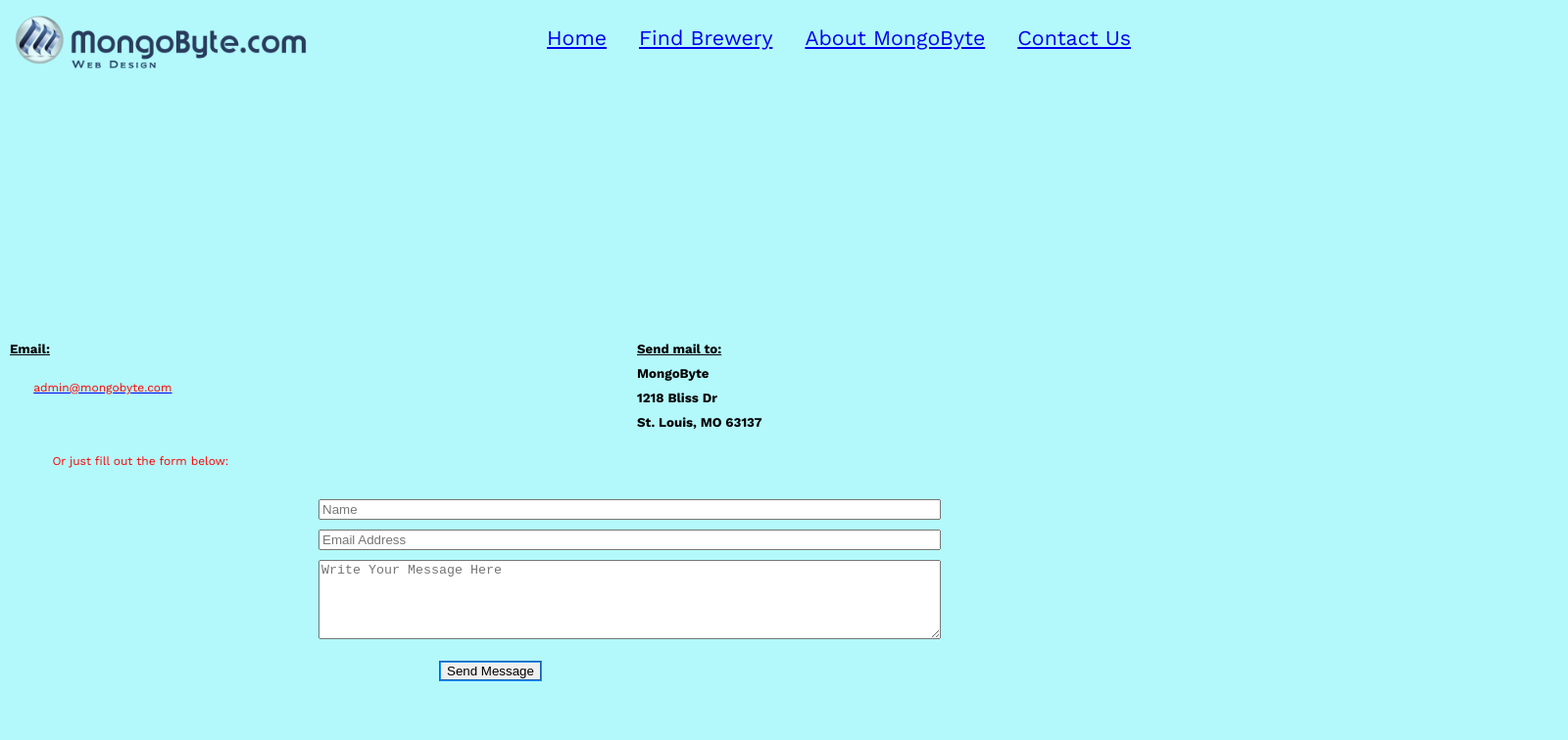
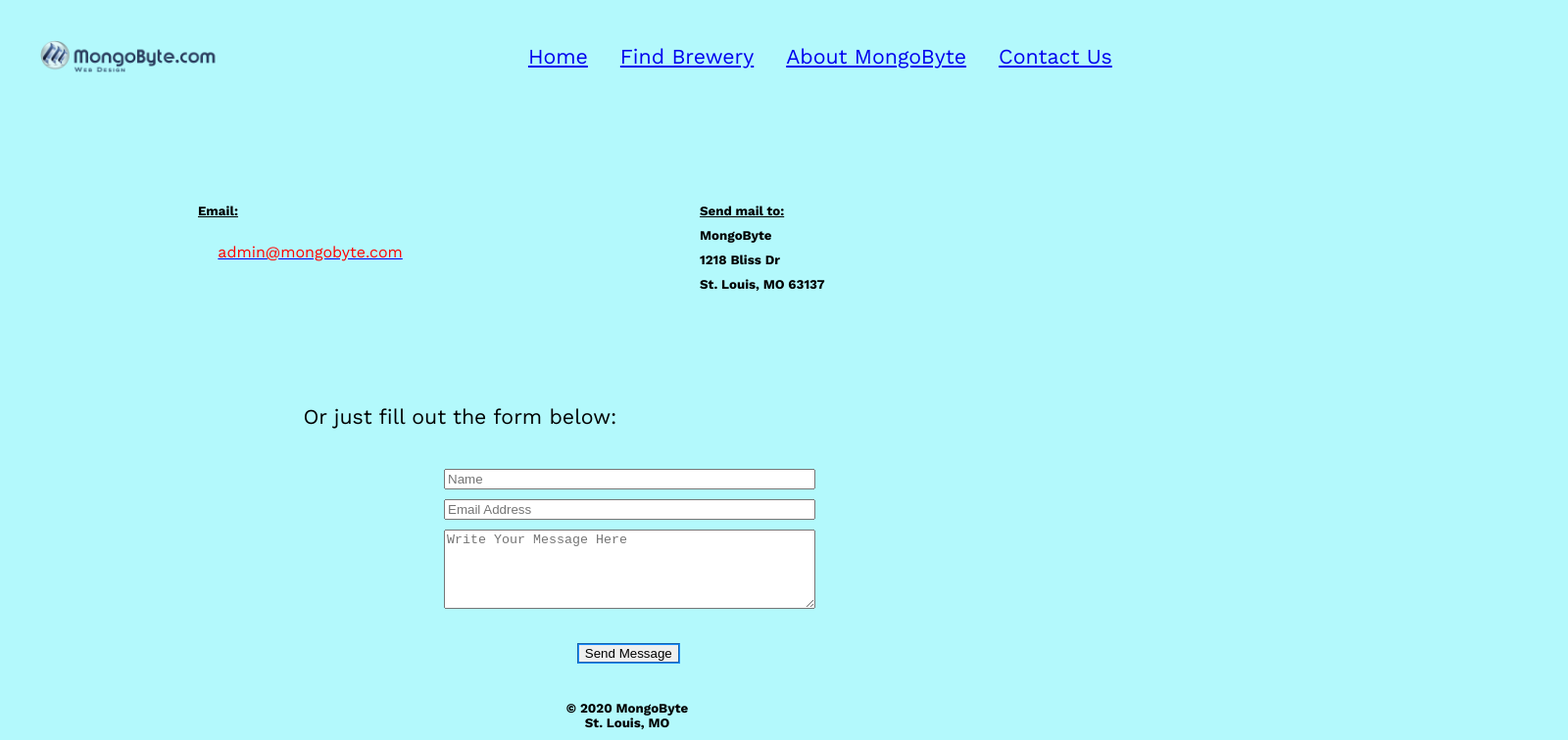
Before and after one commit to dlawrie63137/Breweries, a React (Create React App) app in the folder client/: page /contact in a window 1280 px wide. Shown: the top 756 px of the page at 98% size, 1600 px wide, since content can reach past the window. Built offline with nearby package versions, Linux system fonts and the light colour scheme.

Commit message:
finished responsive contact

```diff
--- a/client/src/containers/Contact/Contact.css
+++ b/client/src/containers/Contact/Contact.css
@@ -12,7 +12,9 @@
   .col-3 {
       float: left;
       margin-bottom: 20%;
-      width: 25%;
+      margin-left: 5%;
+      margin-right: 0%;
+      width: 30%;
   }
 
   .col-4 {
@@ -21,7 +23,7 @@
 
   .col-9 {
       float: right;
-      width: 75%;
+      width: 50%;
   }
 
   .col-12 {
@@ -29,8 +31,74 @@
   }
 
   .foot {
+      margin-left: 0%;
       margin-top: 25%;
       width: 100%;
   }
 
-  /* For Laptop */
+  /* For Tablet */
+  @media only screen and (min-width: 600px) and (max-width: 767px) {
+      .col-3 {
+          margin: 20px;
+          width: 30%;
+      }
+
+      .col-9 {
+          margin-right: 40px;
+          margin-top: 0px;
+      }
+
+      .foot {
+          margin-left: -10%;
+          margin-top:  30px;
+      }
+
+      .info {
+          margin-left:  120px;
+      }
+  }
+
+  /* For Large Tablet */
+  @media only screen and (min-width: 768px) and (max-width: 1023px) {
+      .col-3 {
+          margin: 30px;
+      }
+
+      .col-9 {
+          margin-right: 50px;;
+          margin-top: -50px;
+      }
+
+      .foot {
+          margin-left: -20%;
+          margin-top: 10%;
+      }
+
+      .info {
+          margin-left:  15%;
+      }
+  }
+
+  /* For Desktop and Laptop */
+  @media only screen and (min-width: 1024px) {
+      .col-3 {
+          margin: 2%;
+          width: 15%
+    }
+
+      .col-9 {
+          margin-left: 10%;
+          margin-top: -7%;
+          width: 90%
+    }
+
+      .foot {
+          margin-left: 0%;
+          margin-top: 2%;
+      }
+
+      .info {
+          margin-left:  15%;
+          margin-top: 7%;
+    }
+  }
--- a/client/src/containers/Contact/ContactForm/ContactForm.css
+++ b/client/src/containers/Contact/ContactForm/ContactForm.css
@@ -11,8 +11,8 @@
 
 .btn {
     margin-bottom: 1%;
-    margin-left: 35%;
-    margin-top: 1%;
+    margin-left: 32%;
+    margin-top: 2%;
 }
 
 .col-12 {
@@ -24,13 +24,82 @@
 }
 
 .form-group {
-    margin-left: 25%;
+    margin-left: 20%;
     padding: 5px;
     width: 100%;
+}
+
+.info {
+    margin-left:  5%;
 }
 
 p {
     padding: 15px;
 }
 
+/* For Tablet */
+@media only screen and (min-width: 640px) and (max-width: 767px) {
+    .btn {
+        margin-left: 28%;
+    }
+    .contactForm {
+         margin-top:  50px;
+    }
+
+    .form-group {
+        margin-left: 20%;
+        width: 60%;
+    }
+
+    li {
+        margin-right: 0%;
+    }
+}
+
 /* For Laptop */
+@media only screen and (min-width: 768px) and (max-width: 1023px) {
+    .btn {
+        margin-left: 13%;
+    }
+
+    .contactForm {
+        margin-left: 15%;
+        margin-top: 10%;
+    }
+
+    .form-group {
+        margin-left: 3%;
+        width: 70%;
+    }
+
+    li {
+        float: left;
+        margin-right: 10px;
+    }
+}
+
+/* For Laptop/Desktop */
+@media only screen and (min-width: 1024px) {
+    ul {
+        margin-right: 3%;
+    }
+
+    .btn {
+        margin-left: 26%;
+    }
+
+    .contactForm {
+        margin-left: 15%;
+        margin-top: 3%;
+    }
+
+    .form-group {
+        margin-left: 15%;
+        width: 60%;
+    }
+
+    .label {
+        color: black;
+        font-size: 16pt;
+    }
+}
--- a/client/src/containers/Contact/ContactForm/ContactForm.js
+++ b/client/src/containers/Contact/ContactForm/ContactForm.js
@@ -20,7 +20,7 @@ class contactForm extends Component  {
         <div className="container-contact">
            <div className='row'>
              <div className='col-12 contactForm'>
-                 <p>Or just fill out the form below:</p>
+                 <p className='label'>Or just fill out the form below:</p>
                     <form id="contact-form" onSubmit={this.handleSubmit.bind(this)} method="POST">
                        <div className="form-group">
                            <input type="text" className="form-control" placeholder='Name' value={this.state.name} onChange={this.onNameChange.bind(this)} />
--- a/client/src/containers/Contact/ContactInfo/ContactInfo.css
+++ b/client/src/containers/Contact/ContactInfo/ContactInfo.css
@@ -35,3 +35,23 @@
   }
 
   /* For Laptop */
+  @media only screen and (min-width: 1024px) {
+    .col-6 {
+      padding-left: 10%;
+    }
+
+    .email {
+      font-size: 12pt;
+      padding-right: 0%;
+      width: 50%;
+    }
+
+    .emailAddress {
+      font-size: 12pt;
+    }
+
+    .mail {
+      padding-left: 0%;
+      width: 50%;
+    }
+  }
--- a/client/src/containers/Contact/ContactInfo/ContactInfo.js
+++ b/client/src/containers/Contact/ContactInfo/ContactInfo.js
@@ -9,7 +9,7 @@ const contactInfo = () => {
         <div className='container'>
             <div className='row'>
                 <div className='col-6 email'>
-                    <h5><u>Email:</u></h5><Link to='mailto:admin@mongobyte.com'><p>admin@mongobyte.com</p></Link>
+                    <h5><u>Email:</u></h5><Link to='mailto:admin@mongobyte.com'><p className='emailAddress'>admin@mongobyte.com</p></Link>
                 </div>
 
                 <div className='col-6 mail'>
```
